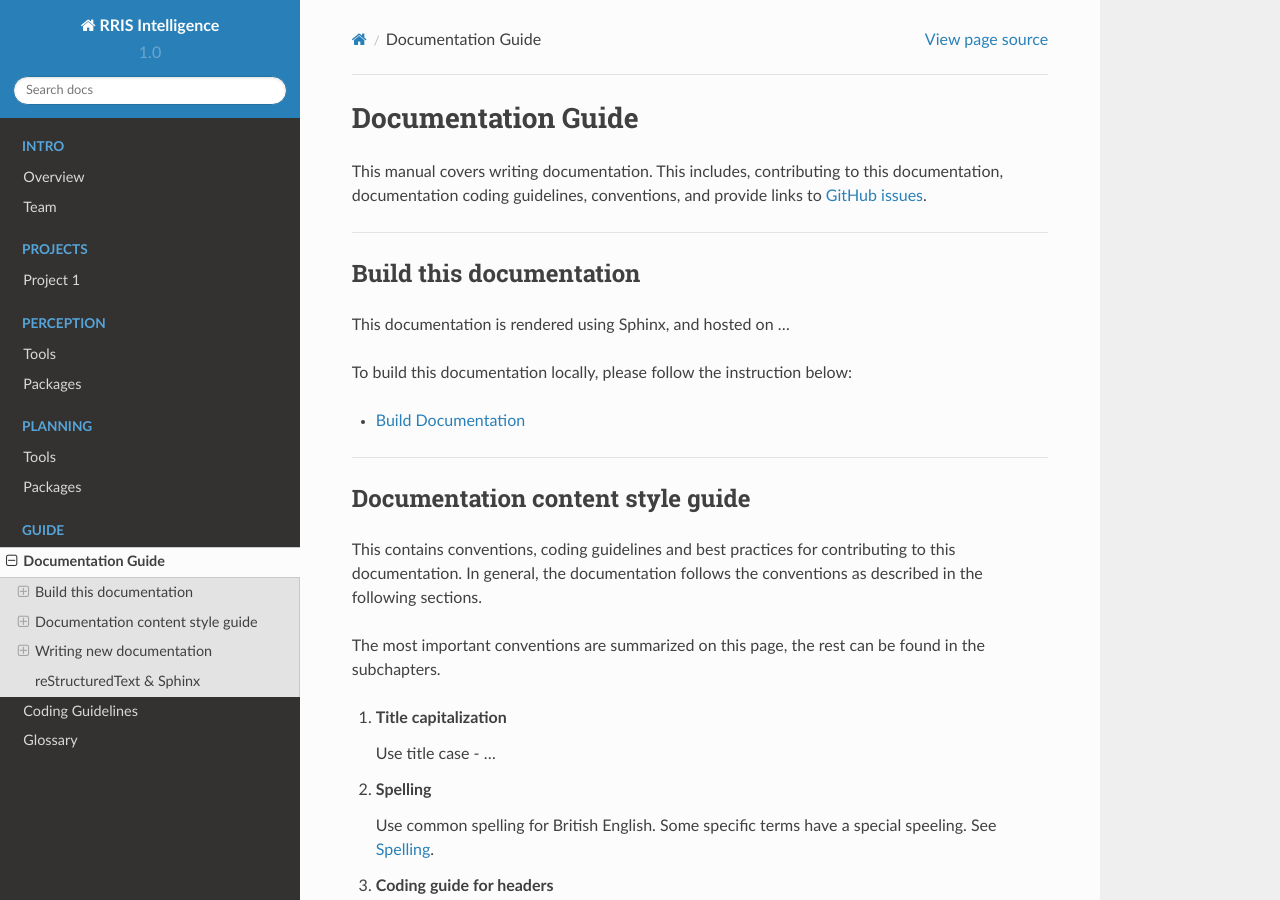
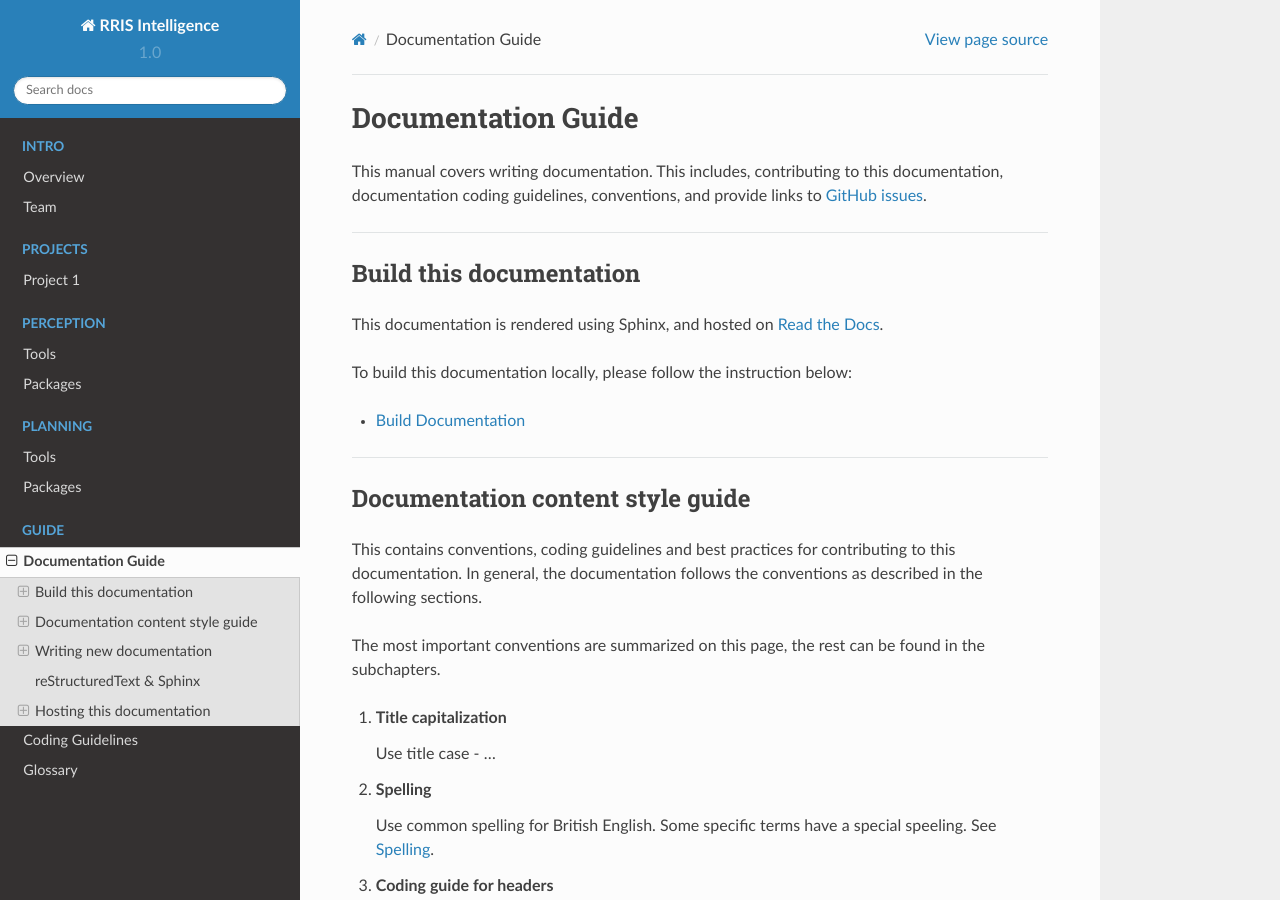
Before and after one commit to tky1026/rris_doc, a Sphinx documentation site: the page built from docs/source/Doc/Guide/guide_doc.rst, in a window 1280 px wide and 900 px high. Built offline with Sphinx 7.4.7 and the Read the Docs theme 2.0.0, drawn with Linux system fonts in a browser that asks for light colours; pages that are not in the unit, such as notebooks, are missing from menus; some of the changed text lies outside the part shown.

Commit message:
add hosting page

```diff
--- /dev/null
+++ b/docs/source/Doc/Guide/Documentation/doc_hosting.rst
@@ -0,0 +1,3 @@
+=====================
+Hosting Documentation
+=====================
--- a/docs/source/Doc/Guide/guide_doc.rst
+++ b/docs/source/Doc/Guide/guide_doc.rst
@@ -12,7 +12,7 @@
 Build this documentation
 ========================
 
-This documentation is rendered using Sphinx, and hosted on ...
+This documentation is rendered using Sphinx, and hosted on `Read the Docs <https://rris-doc-testing.readthedocs.io/en/latest/>`_.
 
 To build this documentation locally, please follow the instruction below:
 
@@ -105,3 +105,13 @@
    :maxdepth: 1
 
    TODO <../Test/file3>
+
+----
+
+Hosting this documentation
+==========================
+
+.. toctree::
+   :maxdepth: 1
+
+   Documentation/doc_hosting.rst
```
